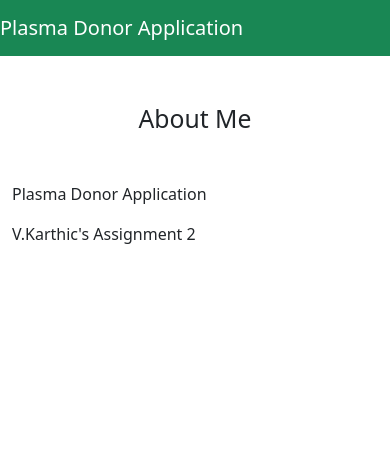
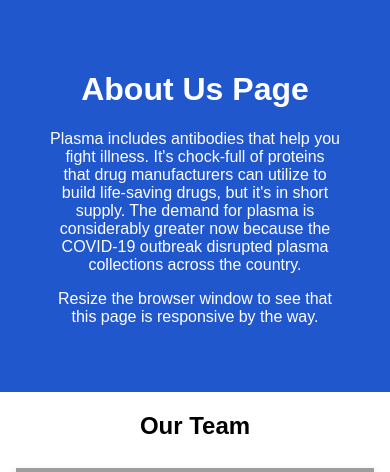
Before and after one commit to IBM-EPBL/IBM-Project-593-1658308768, a Flask app: page /about in a window 390 px wide. Shown: the top 472 px of the page. Before the commit the page ends 244 px from the top, so only its background shows below. Run offline with Flask 2, Linux system fonts and the light colour scheme; some libraries are stand-ins or nearby versions; grey boxes are pictures that could not be loaded.

Commit message:
Update about.html

```diff
--- a/Assignments/Ravikumar S - Team Member/Assignment 2/templates/about.html
+++ b/Assignments/Ravikumar S - Team Member/Assignment 2/templates/about.html
@@ -1,28 +1,139 @@
 <!DOCTYPE html>
-<html lang="en">
+<html>
+<head>
+<meta name="viewport" content="width=device-width, initial-scale=1">
+<style>
+body {
+  font-family: Arial, Helvetica, sans-serif;
+  margin: 0;
+}
 
-<head>
-    <meta charset="UTF-8">
-    <title>About Me</title>
-    <link rel="stylesheet" href="{{url_for('static',filename='css/bootstrap.min.css')}}">
-    <script src="{{url_for('static',filename='js/jquery.min.js')}}"></script>
+html {
+  box-sizing: border-box;
+}
+
+*, *:before, *:after {
+  box-sizing: inherit;
+}
+
+.column {
+  float: left;
+  width: 33.3%;
+  margin-bottom: 16px;
+  padding: 0 8px;
+}
+
+.card {
+  box-shadow: 0 4px 8px 0 rgba(0, 0, 0, 0.2);
+  margin: 8px;
+}
+
+.about-section {
+  padding: 50px;
+  text-align: center;
+  background-color: #2157cc;
+  color: white;
+}
+
+.container {
+  padding: 0 16px;
+}
+
+.container::after, .row::after {
+  content: "";
+  clear: both;
+  display: table;
+}
+
+.title {
+  color: grey;
+}
+
+.button {
+  border: none;
+  outline: 0;
+  display: inline-block;
+  padding: 8px;
+  color: white;
+  background-color: #000;
+  text-align: center;
+  cursor: pointer;
+  width: 100%;
+}
+
+.button:hover {
+  background-color: #555;
+}
+
+@media screen and (max-width: 650px) {
+  .column {
+    width: 100%;
+    display: block;
+  }
+}
+</style>
 </head>
+<body>
 
-<body>
-    <nav class="navbar navbar-expand-md bg-success">
-        <a class="navbar-brand text-white" href="/">Plasma Donor Application</a>
-    </nav>
-    <section class="bg-white py-5">
-        <div class="container">
-            <h2 class="text-center mb-5">About Me</h2>
-            <div data-aos="zoom-in">
-                <p>Plasma Donor Application</p>
-                <p>V.Karthic's Assignment 2</p>
-            </div>
-        </div>
-    </section>
+<div class="about-section">
+  <h1>About Us Page</h1>
+  <p>Plasma includes antibodies that help you fight illness. It's chock-full of proteins that drug manufacturers can utilize to build life-saving drugs, but it's in short supply. The demand for plasma is considerably greater now because the COVID-19 outbreak disrupted plasma collections across the country.</p>
+  <p>Resize the browser window to see that this page is responsive by the way.</p>
+</div>
 
+<h2 style="text-align:center">Our Team</h2>
+<div class="row">
+  <div class="column">
+    <div class="card">
+      <img src=" images.jpg" alt="" style="width:100%">
+      <div class="container">
+        <h2>Joshua Jeberson</h2>
+        <p class="title">team leader</p>
+        <p>Team leaders are responsible for training team members, setting strategy and monitoring progress towards goals.</p>
+        <p>joshua@gmail.com</p>
+        <p><button class="button">Contact:9894596603</button></p>
+      </div>
+    </div>
+  </div>
+
+  <div class="column">
+    <div class="card">
+      <img src="images.jpg" alt="" style="width:100%">
+      <div class="container">
+        <h2>Yogeshwaran</h2>
+        <p class="title">team member</p>
+        <p>Valuable team members should be experts in their chosen disciplines – they shouldn’t be expected to switch roles with one another when there isn’t a major overlap in competencie.</p>
+        <p>yogi@gmail.com</p>
+        <p><button class="button">Contact:9876543210</button></p>
+      </div>
+    </div>
+  </div>
+
+  <div class="column">
+    <div class="card">
+      <img src="images.jpg" alt="" style="width:100%">
+      <div class="container">
+        <h2>Ravikumar S</h2>
+        <p class="title">team member</p>
+        <p>Valuable team members should be experts in their chosen disciplines – they shouldn’t be expected to switch roles with one another when there isn’t a major overlap in competencie.</p>
+        <p>ravi@gmail.com</p>
+        <p><button class="button">Contact:</button></p>
+      </div>
+    </div>
+  </div>
+</div>
+<div class="column">
+    <div class="card">
+      <img src="images.jpg" alt="" style="width:100%">
+      <div class="container">
+        <h2>Narasiman L</h2>
+        <p class="title">team member</p>
+        <p>Valuable team members should be experts in their chosen disciplines – they shouldn’t be expected to switch roles with one another when there isn’t a major overlap in competencie.</p>
+        <p>narasiman@gmail.com</p>
+        <p><button class="button">9876543210</button></p>
+      </div>
+    </div>
+  </div>
 
 </body>
-
 </html>
```
